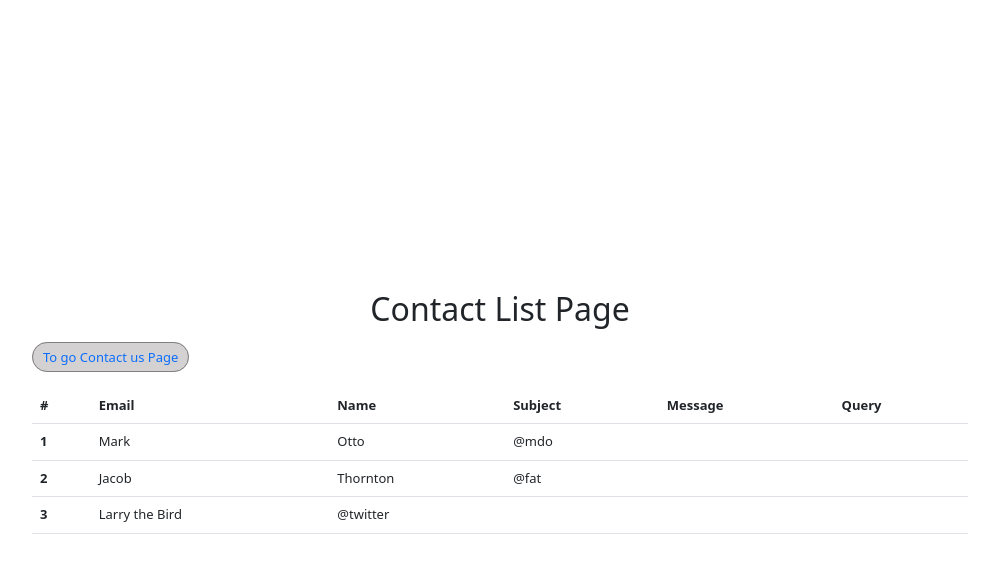
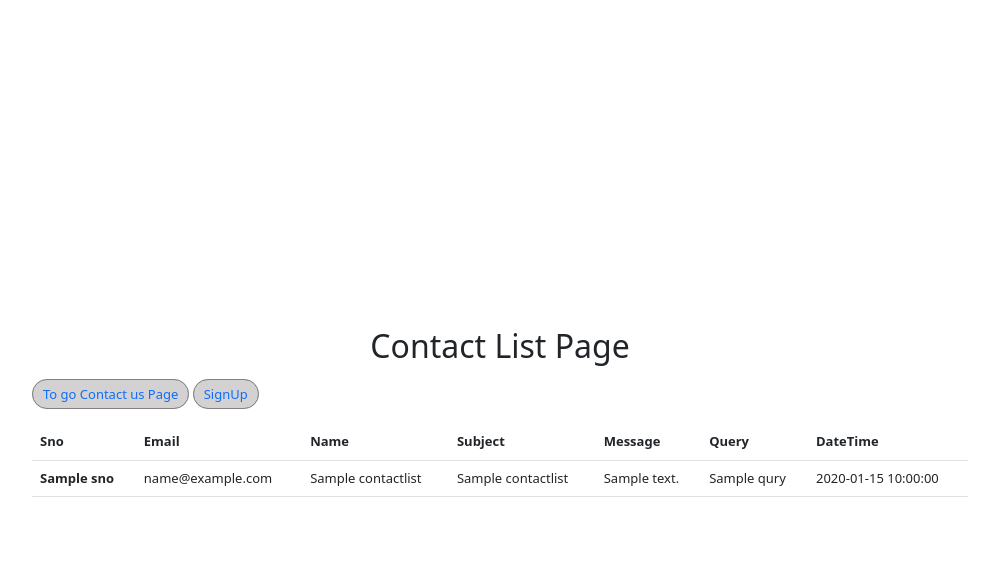
Before and after one commit to Surajsinhar77/internAssignment, a Flask app: template project/templates/showContactList.html in a window 1280 px wide. Shown: the top 573 px of the page, without its empty margins (140-1139 px from the left). Run offline with Flask 2, Linux system fonts and the light colour scheme; the template is opened without the code that fills it: most values are stand-ins (such as "Sample title", 1, 10 or a date in 2020).

Commit message:
"projectCompleate

```diff
--- a/project/app.py
+++ b/project/app.py
@@ -1,21 +1,95 @@
-from flask import Flask, render_template
+from base64 import encode
+from datetime import datetime
+from flask import Flask, flash, render_template, request, redirect, url_for
 from sqlalchemy import false, null, true
 from flask_sqlalchemy import SQLAlchemy
+from flask_bcrypt import Bcrypt
+# import hashlib
 
 app = Flask(__name__)
 
-@app.route("/")
-def hello_world():
+app.config['SQLALCHEMY_DATABASE_URI'] = 'mysql://root:@localhost/assignment'
+db = SQLAlchemy(app)
+bcrypt = Bcrypt(app)
+
+# app.config["SESSION_PERMANENT"] = False
+# app.config["SESSION_TYPE"] = "filesystem"
+# Session(app)
+app.secret_key='djksdkADADjh'
+
+class contactus(db.Model):
+    email = db.Column(db.String(25), nullable =False)
+    name  = db.Column(db.String(30), nullable = False)
+    subject = db.Column(db.String(50), nullable = False, unique = True)
+    message = db.Column(db.String(100), nullable = False, unique = True)
+    qury = db.Column(db.String(100), nullable = False, unique = True)
+    datetime = db.Column(db.DateTime,nullable = False)
+    sno = db.Column(db.Integer, nullable = True, primary_key = True)
+
+
+class users(db.Model):
+    name = db.Column(db.String(25), nullable =False, primary_key = True)
+    email = db.Column(db.String(25), nullable =False, unique = True)
+    pass1 = db.Column(db.String(30), nullable =False)
+    pass2 = db.Column(db.String(30), nullable =False)
+    dob = db.Column(db.DateTime, nullable =False)
+    gender = db.Column(db.String(10), nullable =False)
+    reqdatetime = db.Column(db.DateTime, nullable =False)
+
+@app.route("/", methods=['POST', 'GET'])
+def contactpage():
     return render_template('index.html')
 
+@app.route("/contactSubmit" , methods=['POST','GET'])
+def contactSubmitting():
+    if request.method == 'POST':
+        email = request.form.get('email')
+        name  = request.form.get('name')
+        subject  =request.form.get('subject')
+        message  = request.form.get('message')
+        query = request.form.get('query')
+        dateT = datetime.now().strftime("%Y-%m-%d %H:%M:%S")
+        entry = contactus(name = name, email = email, subject= subject, message = message, qury = query , datetime = dateT)
+        db.session.add(entry)
+        db.session.commit()
+        flash('You are successfull Submited')
+        return redirect(url_for('contactpage'))
 
 @app.route("/showContactList")
 def contactList():
-    return render_template('showContactList.html')
+    contactlist = contactus.query.all()
+    return render_template('showContactList.html', contactlist = contactlist)
 
 @app.route("/signup")
 def signUp():
-
     return render_template('signup.html')
 
+
+@app.route("/signuping" , methods = ['POST', 'GET'])
+def signing():
+    if request.method == 'POST':
+        name  = request.form.get('name')
+        email  = request.form.get('email')
+        temp = request.form.get('password1')
+        pass1 = bcrypt.generate_password_hash(temp)
+        temp2  = request.form.get('password2')
+        pass2 = bcrypt.generate_password_hash(temp2)
+        dob  = request.form.get('dob')
+        gender = request.form.get('gender')
+        regDate  = datetime.now().strftime("%Y-%m-%d %H:%M:%S")
+        entry = users(name = name, email = email, pass1 = pass1, pass2 = pass2, dob = dob, gender = gender, reqdatetime = regDate)
+        db.session.add(entry)
+        db.session.commit()
+        flash("You are successfull signup")
+        return render_template('/welcomePage.html')
+    else:
+        flash("You are fail to signup")
+        return redirect(url_for('signUp'))
+
+
+
 app.run(debug=True)
+
+
+# to remember
+#    pass1 = hashlib.md5(passwordToEncode, encode())
--- a/project/templates/showContactList.html
+++ b/project/templates/showContactList.html
@@ -18,37 +18,35 @@
             <div class="header">
                 <h2 class="header4Contactus">Contact List Page</h2>
                 <a href="/" style="text-decoration: none; border: 1.5px solid grey; border-radius: 50px; padding: 5px 10px; background-color:  rgba(193, 191, 191, 0.708); margin-bottom: 20px;">To go Contact us Page</a>
+                <a href="/signup" style="text-decoration: none; border: 1.5px solid grey; border-radius: 50px; padding: 5px 10px; background-color:  rgba(193, 191, 191, 0.708); margin-bottom: 20px;">SignUp</a>
             </div>
             <div class="table">
                 <table class="table">
                     <thead>
                         <tr>
-                            <th scope="col">#</th>
+                            <th scope="col">Sno</th>
                             <th scope="col">Email</th>
                             <th scope="col">Name</th>
                             <th scope="col">Subject</th>
                             <th scope="col">Message</th>
                             <th scope="col">Query</th>
+                            <th scope="col">DateTime</th>
                         </tr>
                         </thead>
                         <tbody>
-                        <tr>
-                            <th scope="row">1</th>
-                            <td>Mark</td>
-                            <td>Otto</td>
-                            <td>@mdo</td>
-                        </tr>
-                        <tr>
-                            <th scope="row">2</th>
-                            <td>Jacob</td>
-                            <td>Thornton</td>
-                            <td>@fat</td>
-                        </tr>
-                        <tr>
-                            <th scope="row">3</th>
-                            <td>Larry the Bird</td>
-                            <td>@twitter</td>
-                        </tr>
+
+                        {% for contactlist in contactlist %}
+                                <tr>
+                                    <th scope="row">{{contactlist.sno}}</th>
+                                    <td>{{contactlist.email}}</td>
+                                    <td>{{contactlist.name}}</td>
+                                    <td>{{contactlist.subject}}</td>
+                                    <td>{{contactlist.message}}</td>
+                                    <td>{{contactlist.qury}}</td>
+                                    <td>{{contactlist.datetime}}</td>
+                                </tr>
+                        {% endfor %}
+
                     </tbody>
                 </table>
             </div>
--- a/project/templates/signup.html
+++ b/project/templates/signup.html
@@ -13,8 +13,9 @@
     </head>
     <body>
             <div class="container4signup">
+
                 <h4 style="text-align: center;">Sign Up please</h4>
-                <form class="row g-3" id="signupform">
+                <form class="row g-3" id="signupform" action="/signuping" method="POST">
                     <div class="col-md-6">
                         <label for="inputName4" class="form-label">Name</label>
                         <input type="text" name="name" class="form-control" id="inputName4" required>
@@ -40,7 +41,7 @@
                     </div>
                     <div class="col-6">
                         <label for="inputDob" class="form-label">Gender</label>
-                        <select id="inputState" name="Gender" class="form-select" required>
+                        <select id="inputState" name="gender" class="form-select" required>
                             <option selected>Choose...</option>
                             <option>Male</option>
                             <option>Female</option>
```
Also changed, not shown: project/templates/index.html (+14 -7 lines), project/templates/welcomePage.html (+8 -0 lines).
